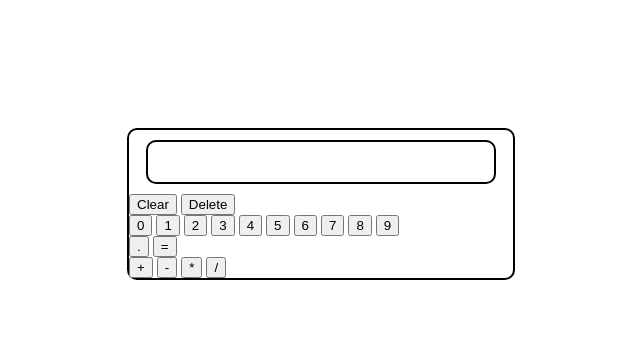
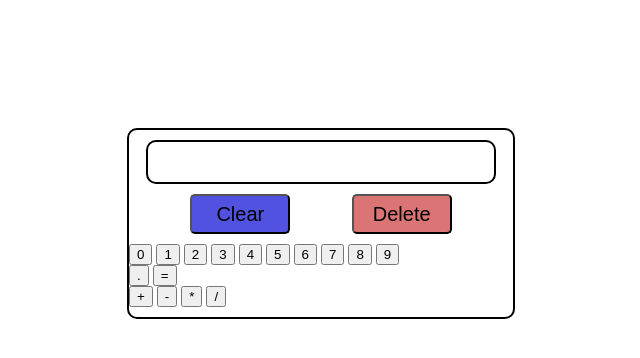
Before and after one commit to NilsonCesar/calculator, a plain HTML site: page index.html in a window 1280 px wide. Shown: the whole page, without its empty margins (319-959 px from the left). Drawn offline with Linux system fonts and the light colour scheme.

Commit message:
Add style in option buttons

```diff
--- a/index.html
+++ b/index.html
@@ -18,9 +18,10 @@
 
             <div class="buttons">
                 <div class="options">
-                    <button type="button">Clear</button>
-                    <button type="button">Delete</button>
+                    <button class="clear" type="button">Clear</button>
+                    <button class="delete" type="button">Delete</button>
                 </div>
+                <div>
                     <div class="numbers">
                         <button type="button">0</button>
                         <button type="button">1</button>
@@ -35,6 +36,7 @@
                     </div>
                     <button class="dot" type="button">.</button>
                     <button class="eval" type="button">=</button>
+                </div>
                 <div class="operations">
                     <button type="button">+</button>
                     <button type="button">-</button>
--- a/style.css
+++ b/style.css
@@ -5,6 +5,7 @@
     margin: 10% auto;
     border: 2px solid black;
     border-radius: 10px;
+    padding-bottom: 10px;
 }
 
 .display {
@@ -15,3 +16,24 @@
     border-radius: 10px;
     margin: 10px auto;
 }
+
+.options {
+    display: flex;
+    justify-content: space-evenly;
+    margin-bottom: 10px;
+}
+
+.options button {
+    width: 100px;
+    height: 40px;
+    font-size: 20px;
+    border-radius: 5px;
+}
+
+.clear {
+    background-color: rgb(82, 82, 224);
+}
+
+.delete {
+    background-color: rgb(219, 117, 117);
+}
```
Lines whose indentation alone changed are shown as unchanged.
